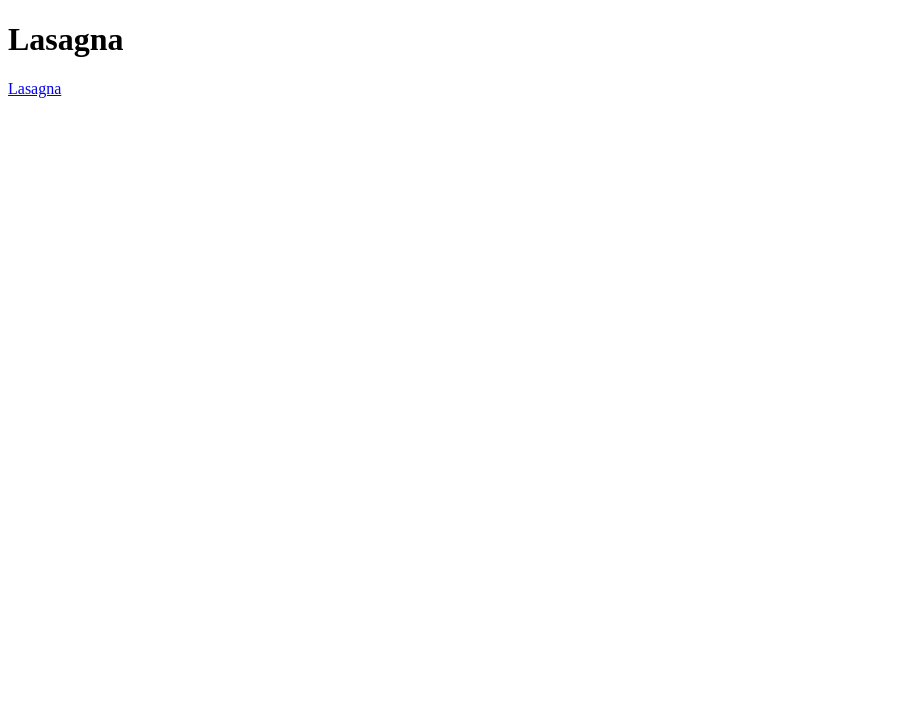
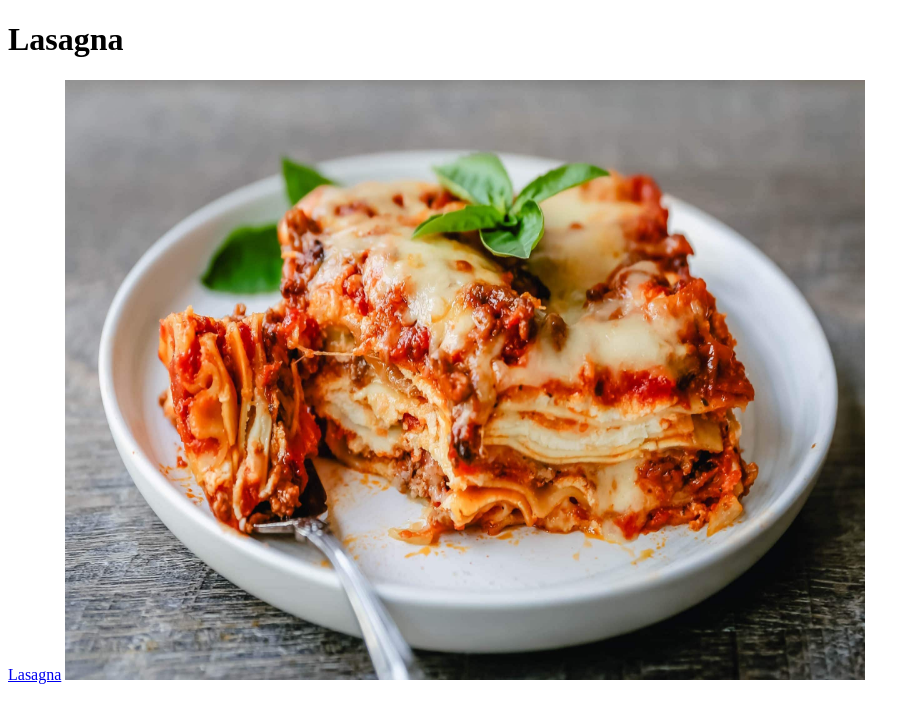
Before and after one commit to S0d1um11/odin-recipes, a plain HTML site: page recipes/lasagna.html in a window 1280 px wide. Shown: the whole page, without its empty margins (0-920 px from the left). Drawn offline with Linux system fonts and the light colour scheme.

Commit message:
Added Lasagna Image

```diff
--- a/recipes/lasagna.html
+++ b/recipes/lasagna.html
@@ -8,5 +8,6 @@
     <body>
         <h1>Lasagna</h1>
         <a href="https://www.allrecipes.com/recipe/23600/worlds-best-lasagna/">Lasagna</a>
+        <img src="../images/lasagna.jpg" alt="The world's best lasagna" style="width:800px;height:600px;">
     </body>
 </html>
```
Also changed, not shown: images/lasagna.jpg (added).
